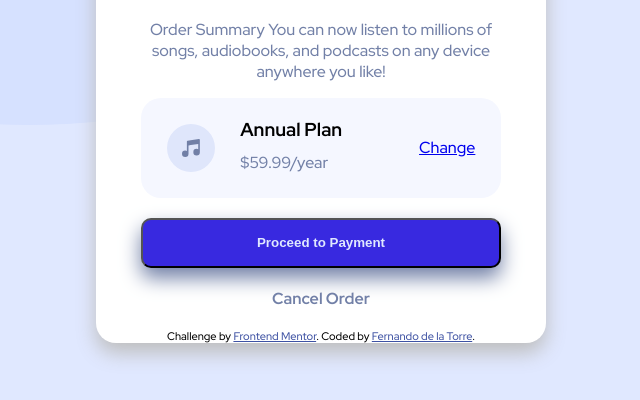
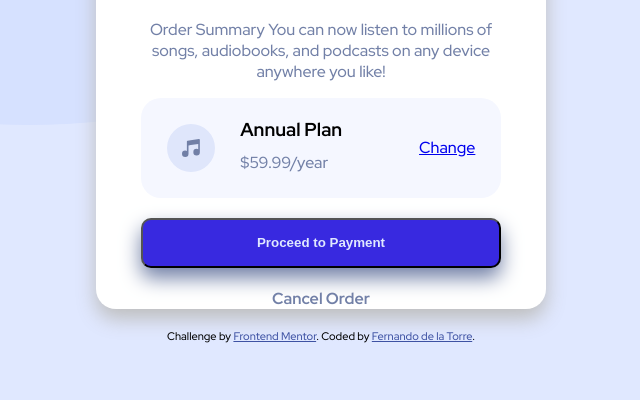
Before and after one commit to FernandoDLT/order-summary-component-main, a plain HTML site: page index.html in a window 1280 px wide. Shown: the part 312-712 px from the top of the page, without its empty margins (319-959 px from the left). Drawn offline with Linux system fonts and the light colour scheme.

Commit message:
fixed background img and footer

```diff
--- a/style.scss
+++ b/style.scss
@@ -12,11 +12,11 @@ body {
     text-align: center;
     margin: 0;
     padding: 0;
-    max-width: 1440px;
     max-height: 900px;
     background-image: url(/images/pattern-background-desktop.svg);
-    background-repeat: no-repeat;
+    background-repeat: repeat-x;
     background-color: $paleblue;
+
     .card {
         max-width: 450px;
         margin: 20px auto;
```
Also changed, not shown: index.html (+1 -1 lines), style.css, 1 other file.
